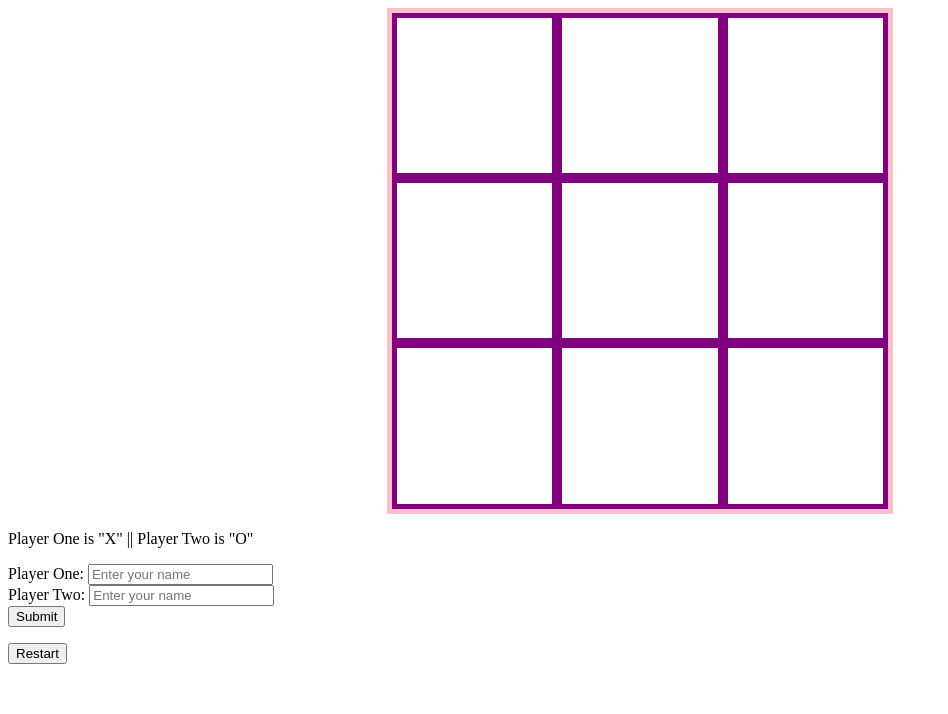
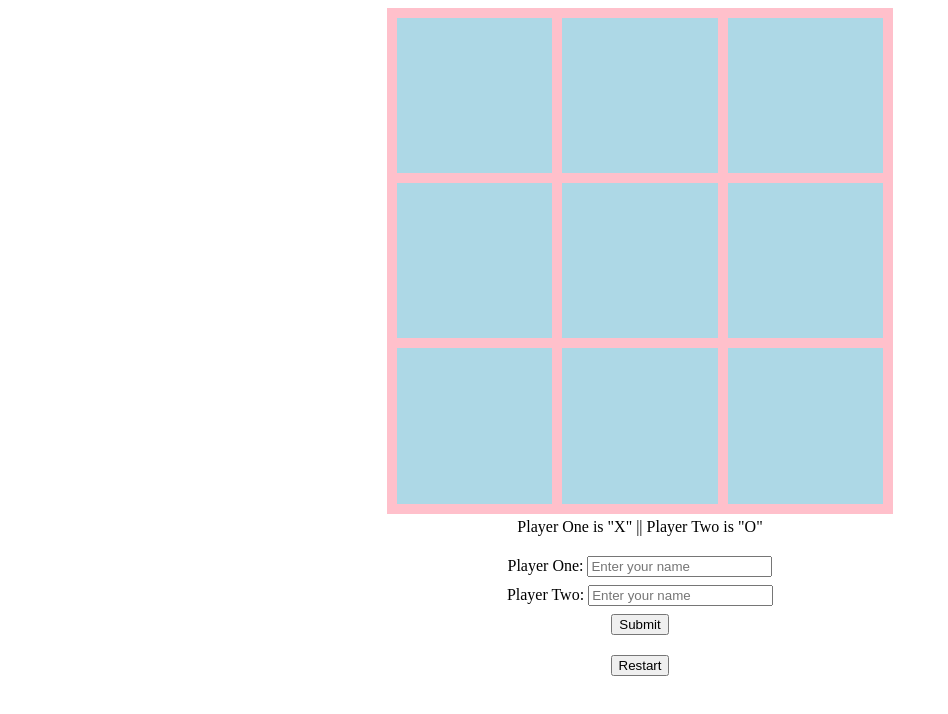
Before and after one commit to Kuanchiliao1/tic_tac_toe, a website: page index.html in a window 1280 px wide. Both pictures are taken after a click on the element 640 px from the left and 260 px from the top of the page. Shown: the whole page, without its empty margins (0-948 px from the left). Drawn offline with Linux system fonts and the light colour scheme.

Commit message:
Style gameboard cells

```diff
--- a/styles.css
+++ b/styles.css
@@ -1,6 +1,10 @@
 html {box-sizing: border-box;}
 
 *, *::before, *::after {box-sizing: inherit;}
+
+body {
+  text-align: center;
+}
 
 .gameboard {
   display: grid;
@@ -13,8 +17,30 @@ html {box-sizing: border-box;}
   width: 40%;
   aspect-ratio: 1 / 1;
   margin: 0 auto;
+  background-color: lightblue;
+  cursor: not-allowed;
+}
+
+.gameboard-container {
+
 }
 
 .gameboard__cell {
-  border: solid purple 5px;
+  font-size: 3rem;
+  border: solid pink 5px;
+  display: grid;
+  place-items: center;
 }
+
+.name-input {
+  display: flex;
+  flex-direction: column;
+  margin: 20px auto;
+  width: 40%;
+  align-items: center;
+  gap: 0.5rem;
+}
+
+p {
+  margin-block: .3rem;
+}
```
